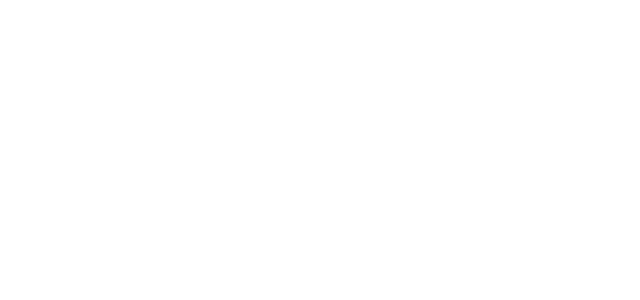
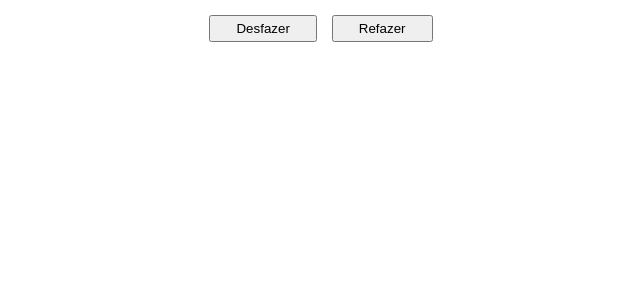
Before and after one commit to Alerrando/React-Interview-Challenge, a React (Vite) app in the folder 01 - Challenge/: page / in a window 1280 px wide. Shown: the top 300 px of the page, without its empty margins (319-959 px from the left). Built offline with nearby package versions, Linux system fonts and the light colour scheme.

Commit message:
add container-buttons

```diff
--- a/01 - Challenge/src/App.tsx
+++ b/01 - Challenge/src/App.tsx
@@ -12,6 +12,10 @@
 
   return (
     <div className="container" onClick={ e => addCircle(e) }>
+      <div className='container-buttons'>
+        <button>Desfazer</button>
+        <button>Refazer</button>
+      </div>
       {listCircle.map((circle: AppProps) => {
         return(
           <>
```
